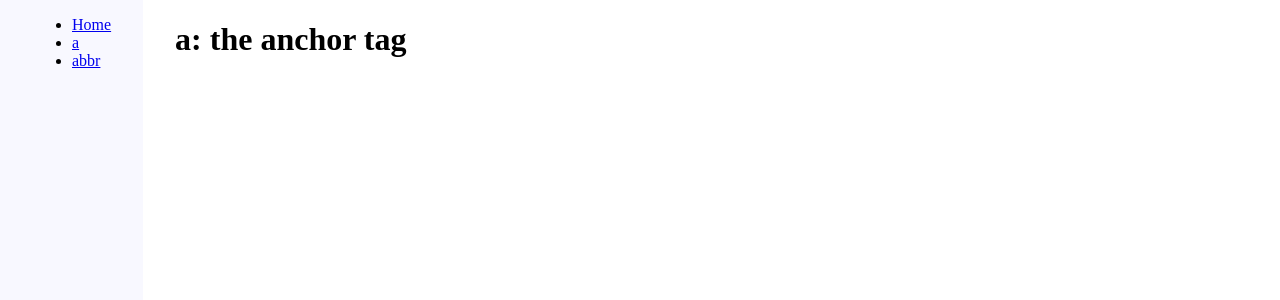
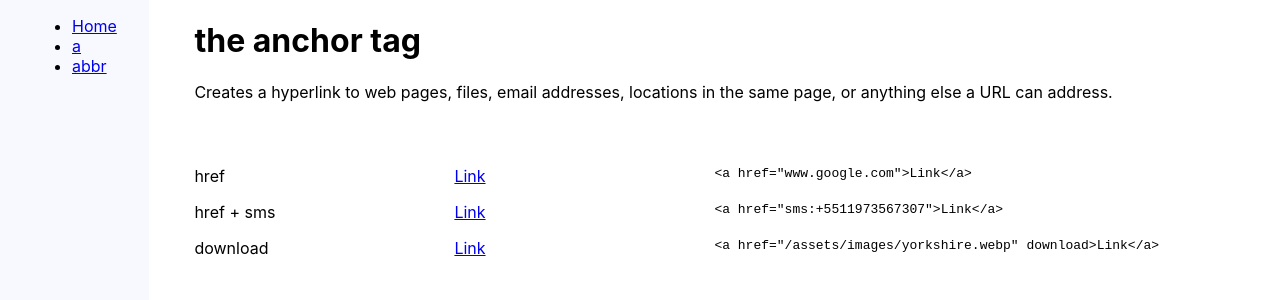
Before and after one commit to mauehara/html-elements, a Jekyll site: the page built from pages/a.html, in a window 1280 px wide. Shown: the top 300 px of the page. Built offline with Jekyll 4.4.1, drawn with Linux system fonts in a browser that asks for light colours.

Commit message:
feat: Add header to default layout and update main.css

```diff
--- /dev/null
+++ b/_includes/header.html
@@ -0,0 +1,4 @@
+<header>
+  <h1>{{ page.title }}</h1>
+  <p>{{ page.description }}</p>
+</header>
--- a/_layouts/default.html
+++ b/_layouts/default.html
@@ -7,6 +7,7 @@
   <body>
     {% include sidebar.html %}
     <main>
+      {% include header.html %}
       {{ content }}
     </main>
   </body>
--- a/assets/css/main.css
+++ b/assets/css/main.css
@@ -1,5 +1,6 @@
 body {
   display: flex;
+  font-family: -apple-system, BlinkMacSystemFont, "Segoe UI", Roboto, Helvetica, Arial, sans-serif, "Apple Color Emoji", "Segoe UI Emoji", "Segoe UI Symbol";
   height: 100vh;
   margin: 0;
   padding: 0;
@@ -7,10 +8,24 @@ body {
 
 main {
   flex-grow: 1;
+
+  max-width: 1040px;
+
+  margin: 0 auto;
   padding-inline: 32px;
+}
+
+header {
+  margin-bottom: 64px;
 }
 
 #sidebar {
   background-color: ghostwhite;
   padding-inline: 32px;
 }
+
+#attributes {
+  display: grid;
+  grid-template-columns: 1fr 1fr 2fr;
+  row-gap: 16px;
+}
--- a/index.html
+++ b/index.html
@@ -2,4 +2,3 @@
 layout: default
 title: HTML Elements
 ---
-<h1>HTML Elements</h1>
--- a/pages/a.html
+++ b/pages/a.html
@@ -1,5 +1,24 @@
 ---
 layout: default
 title: the anchor tag
+description: Creates a hyperlink to web pages, files, email addresses, locations in the same page, or anything else a URL can address.
 ---
-<h1>a: the anchor tag</h1>
+<section id="attributes">
+  <span class="attribute">href</span>
+  <a href="https://www.google.com">Link</a>
+  <code>
+    &lt;a href="www.google.com"&gt;Link&lt;/a&gt;
+  </code>
+
+  <span class="attribute">href + sms</span>
+  <a href="sms:+5511973567307">Link</a>
+  <code>
+    &lt;a href="sms:+5511973567307"&gt;Link&lt;/a&gt;
+  </code>
+
+  <span class="attribute">download</span>
+  <a href="/assets/images/yorkshire.webp" download>Link</a>
+  <code>
+    &lt;a href="/assets/images/yorkshire.webp" download&gt;Link&lt;/a&gt;
+  </code>
+</section>
```
Also changed, not shown: assets/images/yorkshire.webp (added).
